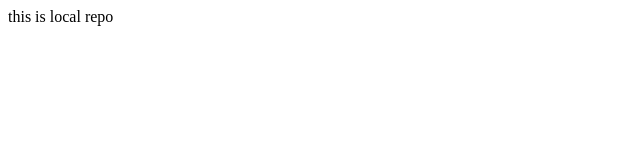
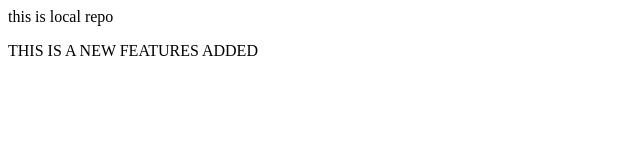
Before and after one commit to sani9525/LocalRepo, a plain HTML site: page index.html in a window 1280 px wide. Shown: the whole page, without its empty margins (0-640 px from the left). Drawn offline with Linux system fonts and the light colour scheme.

Commit message:
add new feature

```diff
--- a/index.html
+++ b/index.html
@@ -1 +1,2 @@
 <p>this is local repo</p>
+<P>THIS IS A NEW FEATURES ADDED</P>
```
